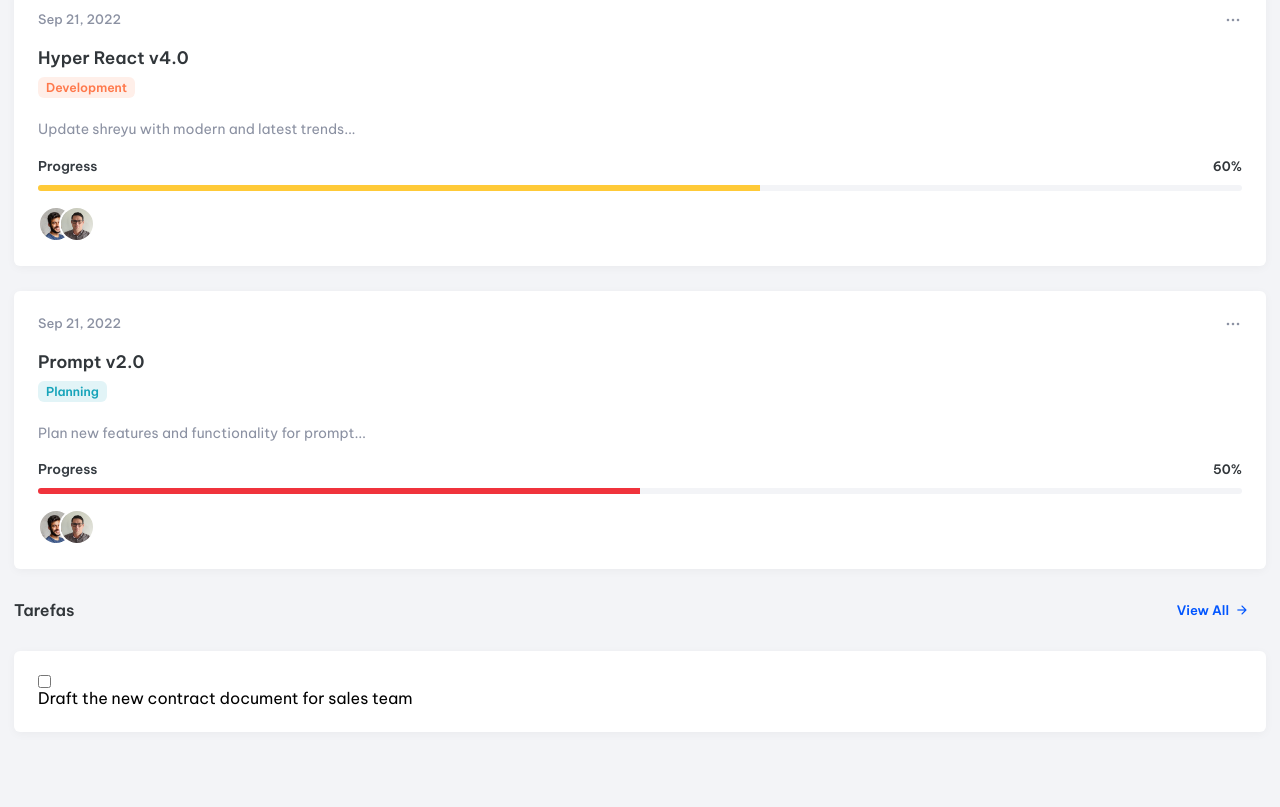
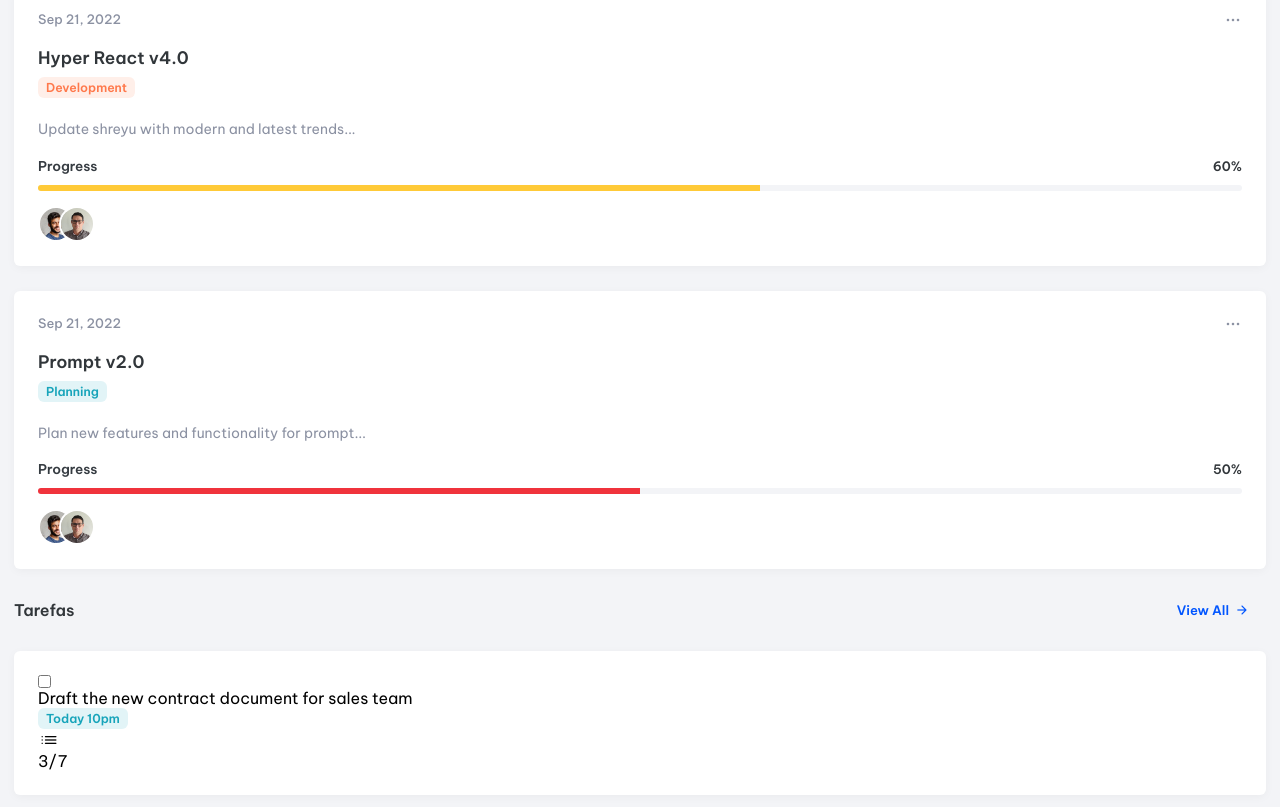
Before and after one commit to JoseCarlos-Filho/Dashboard, a plain HTML site: page index.html in a window 1280 px wide. Shown: the part 1430-2237 px from the top of the page. Before the commit the page ends 2182 px from the top, so only its background shows below. Drawn offline with nearby package versions, Linux system fonts and the light colour scheme.

Commit message:
Dashboard - Lista de Tarefas do Dashboard.

```diff
--- a/index.html
+++ b/index.html
@@ -678,6 +678,18 @@
                     Draft the new contract document for sales team
                   </label>
                 </div>
+
+                <div class="card-badge cyan radius-pill">Today 10pm</div>
+
+                <ul class="card-meta-list">
+                  <li>
+                    <div class="meta-box icon-box">
+                      <span class="material-symbols-rounded icon">list</span>
+
+                      <span>3/7</span>
+                    </div>
+                  </li>
+                </ul>
               </div>
             </li>
           </ul>
```
